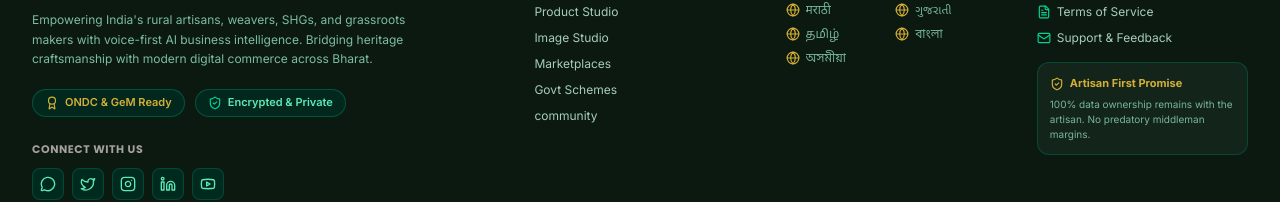
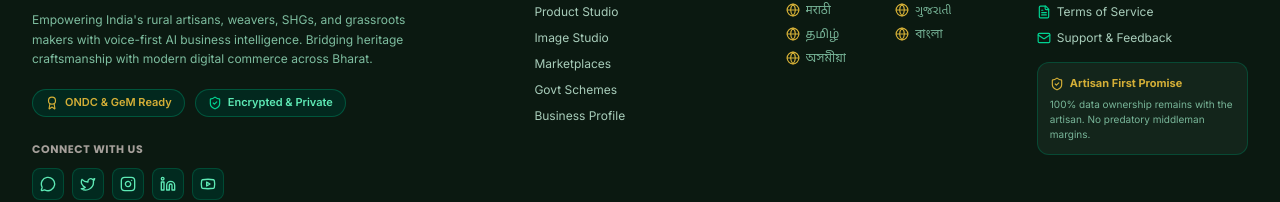
Before and after one commit to jharajiv315/KRIVIO-AI, a React (Vite) app: page / in a window 1280 px wide. Shown: the part 3737-3939 px from the top of the page. Built offline with nearby package versions, Linux system fonts and the light colour scheme; no server answers.

Commit message:
ux(footer): update quick links to valid business-profile studio

```diff
--- a/src/components/Footer.tsx
+++ b/src/components/Footer.tsx
@@ -139,8 +139,8 @@ export const Footer: React.FC<FooterProps> = ({ setCurrentTab }) => {
                 </button>
               </li>
               <li>
-                <button onClick={() => setCurrentTab('community')} className="hover:text-[#D4AF37] transition-colors cursor-pointer text-left">
-                  {t('nav.community')}
+                <button onClick={() => setCurrentTab('business-profile')} className="hover:text-[#D4AF37] transition-colors cursor-pointer text-left">
+                  {t('nav.businessProfile') || 'Business Profile'}
                 </button>
               </li>
             </ul>
```
